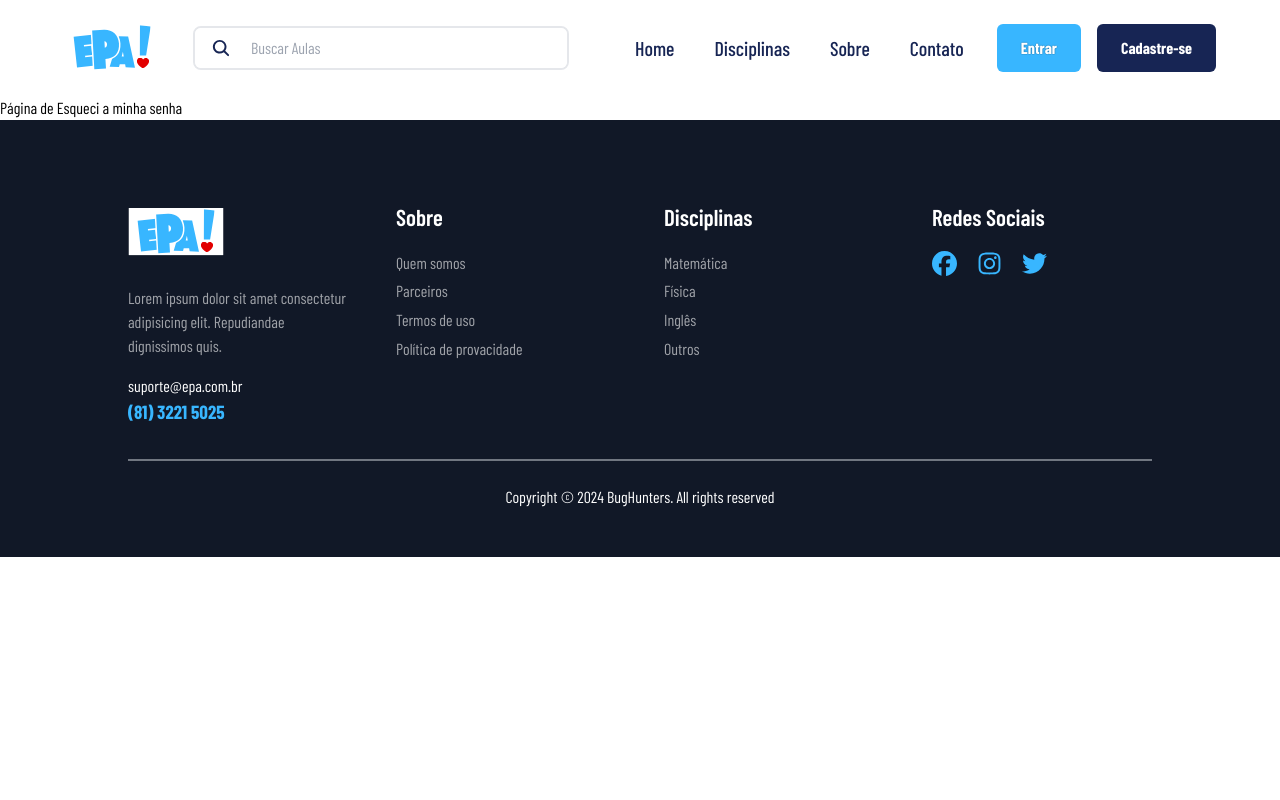
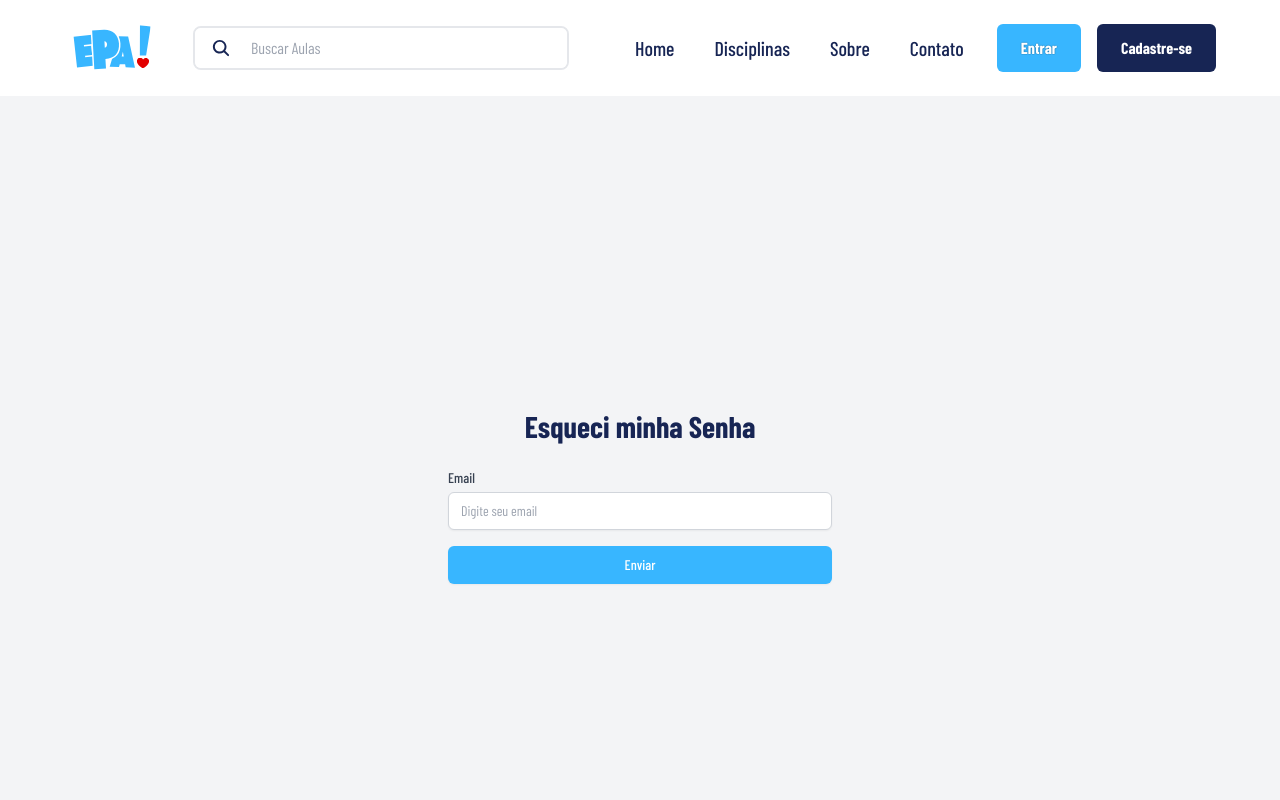
Before and after one commit to Antonio-coding/app-epa, a Next.js app: page /forgot-password in a window 1280 px wide. Shown: the top 800 px of the page. Built offline with nearby package versions, Linux system fonts and the light colour scheme; a web font is replaced by a local one.

Commit message:
fix password-forget

```diff
--- a/app/(pages)/(public-routes)/forgot-password/page.tsx
+++ b/app/(pages)/(public-routes)/forgot-password/page.tsx
@@ -1,3 +1,46 @@
-export default function ForgotPassword() {
-  return <h1>Página de Esqueci a minha senha</h1>
-}
+"use client";
+import { useState } from 'react';
+import type { NextPage } from 'next';
+
+const ForgotPassword: NextPage = () => {
+  const [email, setEmail] = useState('');
+
+  const handleSubmit = async (event: React.FormEvent<HTMLFormElement>) => {
+    event.preventDefault();
+
+    alert(`Um link de recuperação foi enviado para: ${email}`);
+  };
+
+  return (
+    <>
+      <div className="flex flex-col items-center justify-center min-h-screen bg-gray-100">
+        <h1 className="mb-6 text-3xl font-bold text-blue-950">Esqueci minha Senha</h1>
+        <form onSubmit={handleSubmit} className="w-full max-w-sm">
+          <div className="mb-4">
+            <label htmlFor="email" className="block text-sm font-medium text-gray-700">
+              Email
+            </label>
+            <input
+              type="email"
+              id="email"
+              name="email"
+              required
+              className="mt-1 block w-full px-3 py-2 bg-white border border-gray-300 rounded-md shadow-sm focus:outline-none focus:ring-indigo-500 focus:border-indigo-500 sm:text-sm"
+              placeholder="Digite seu email"
+              value={email}
+              onChange={(e) => setEmail(e.target.value)}
+            />
+          </div>
+          <button
+            type="submit"
+            className="flex justify-center w-full px-4 py-2 text-sm font-medium text-white bg-primary-blue border border-transparent rounded-md shadow-sm hover:bg-blue-950 focus:outline-none focus:ring-2 focus:ring-indigo-500 focus:ring-offset-2"
+          >
+            Enviar
+          </button>
+        </form>
+      </div>
+    </>
+  );
+};
+
+export default ForgotPassword;
```
Also changed, not shown: 1 other file (tests, documents, lock files or other folders).
